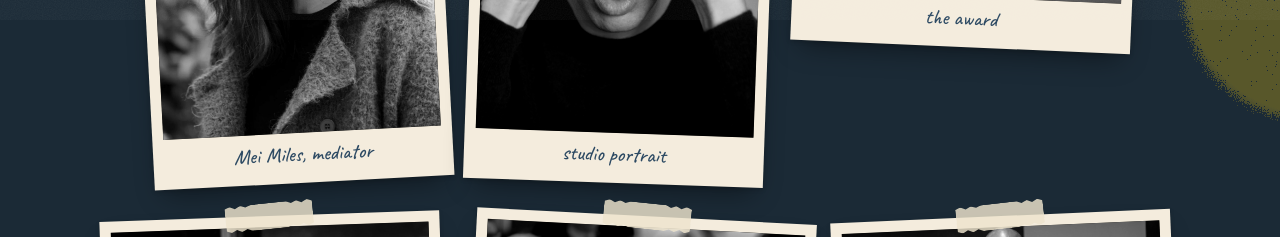
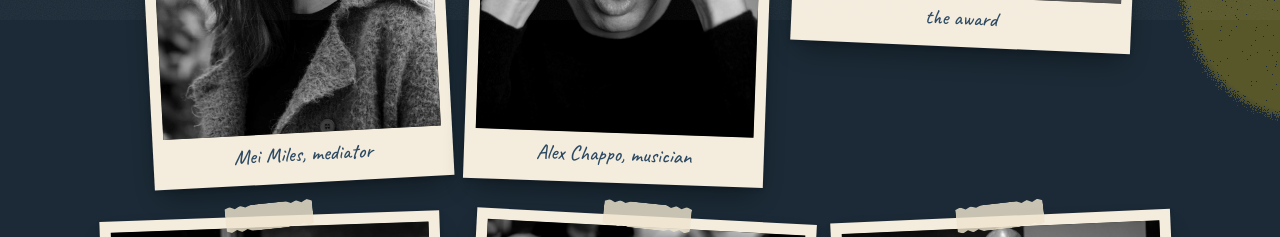
Before and after one commit to sebastianomalley/adm-studio-site, a plain HTML site: page photography.html in a window 1280 px wide. Shown: the part 780-1017 px from the top of the page. Drawn offline with Linux system fonts and the light colour scheme.

Commit message:
Photo: caption Alex Chappo
Co-Authored-By: Claude Opus 5.5 <noreply@anthropic.com>
Claude-Session: https://claude.ai/code/session_015KQFJCzFPqNAcjc17UuvdV

```diff
--- a/photography.html
+++ b/photography.html
@@ -58,7 +58,7 @@
 <section class="wrap" style="padding-bottom:80px" aria-label="Sample work">
   <div class="wall">
     <figure class="polaroid bw" style="--tilt:-3deg;--tape:-4deg;--w:300px"><span class="tape" aria-hidden="true"></span><div class="photo slot"><img src="images/photography/work-1.jpg" alt="Headshot of Mei Miles"><span class="slot-label">work-1.jpg</span></div><figcaption>Mei Miles, mediator</figcaption></figure>
-    <figure class="polaroid bw" style="--tilt:2deg;--tape:3deg;--w:300px"><span class="tape" aria-hidden="true"></span><div class="photo slot"><img src="images/photography/portrait-goggles.jpg" alt="Studio portrait of a man making goggles with his hands"><span class="slot-label">portrait-goggles.jpg</span></div><figcaption>studio portrait</figcaption></figure>
+    <figure class="polaroid bw" style="--tilt:2deg;--tape:3deg;--w:300px"><span class="tape" aria-hidden="true"></span><div class="photo slot"><img src="images/photography/portrait-goggles.jpg" alt="Alex Chappo of the band Chappo, making goggles with his hands"><span class="slot-label">portrait-goggles.jpg</span></div><figcaption>Alex Chappo, musician</figcaption></figure>
     <figure class="polaroid bw" style="--tilt:2.5deg;--tape:3deg;--w:340px;--ratio:3/2"><span class="tape" aria-hidden="true"></span><div class="photo slot"><img src="images/photography/work-2.jpg" alt="The crystal award held up to the light at the CRCMC gala" loading="lazy"><span class="slot-label">work-2.jpg</span></div><figcaption>the award</figcaption></figure>
     <figure class="polaroid bw" style="--tilt:-2deg;--tape:-4deg;--w:340px;--ratio:3/2"><span class="tape" aria-hidden="true"></span><div class="photo slot"><img src="images/photography/work-4.jpg" alt="A speaker at the podium as the host smiles" loading="lazy"><span class="slot-label">work-4.jpg</span></div><figcaption>on the mic</figcaption></figure>
     <figure class="polaroid bw" style="--tilt:3deg;--tape:3deg;--w:340px;--ratio:3/2"><span class="tape" aria-hidden="true"></span><div class="photo slot"><img src="images/photography/work-3.jpg" alt="A guest in a pink blazer mid-laugh at her table" loading="lazy"><span class="slot-label">work-3.jpg</span></div><figcaption>the reaction</figcaption></figure>
```
